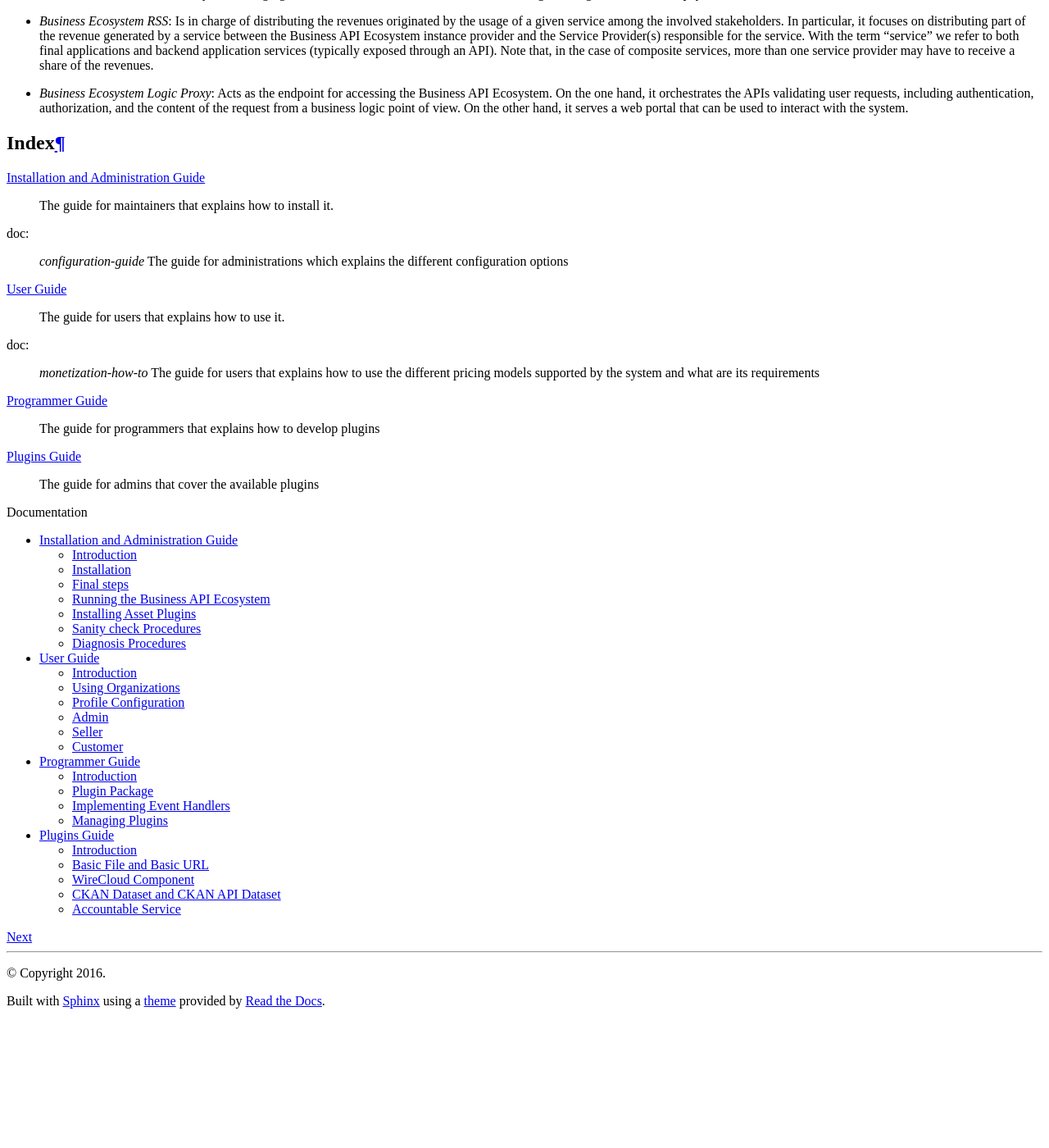
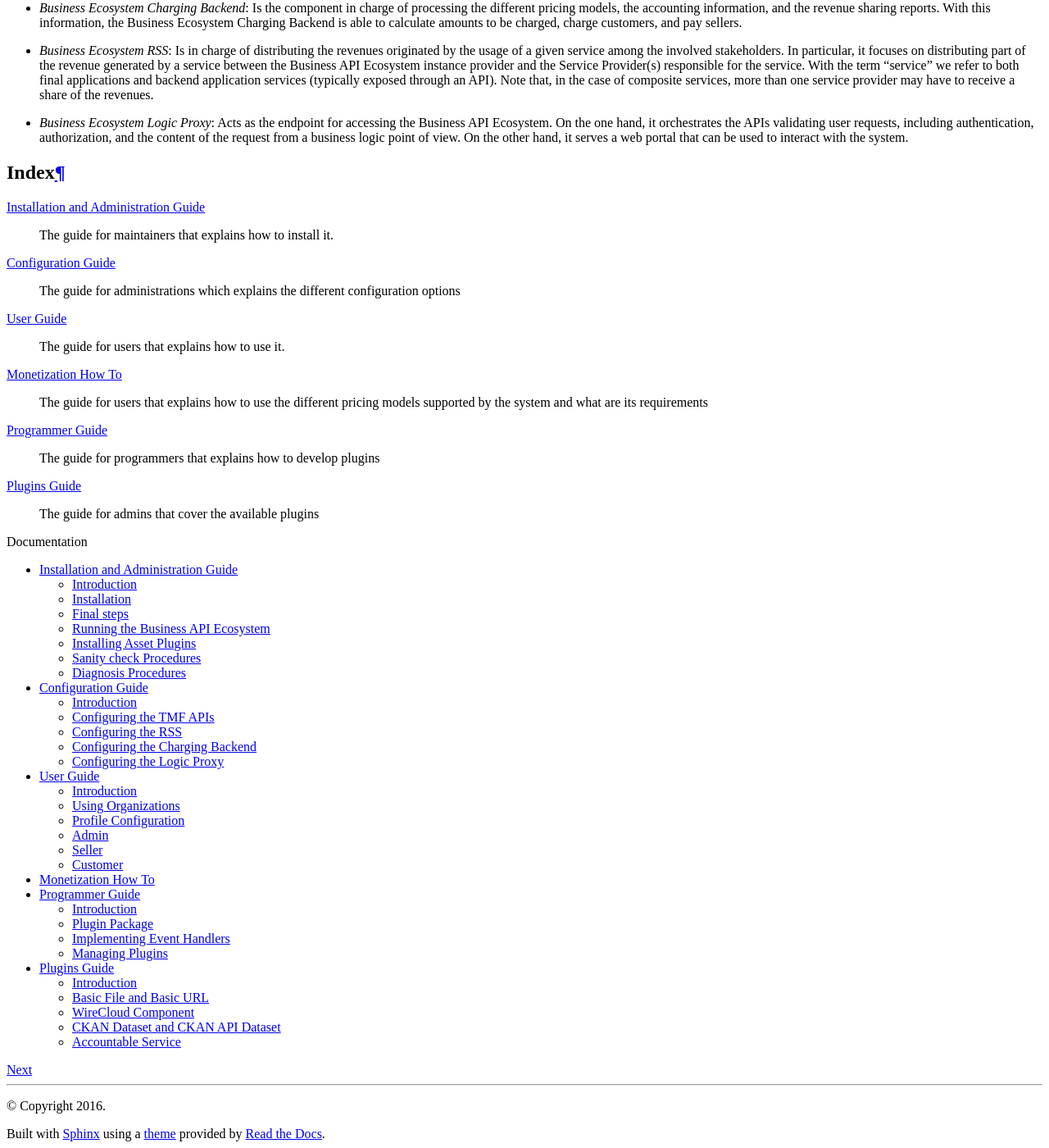
Before and after one commit to FIWARE-TMForum/Business-API-Ecosystem, a Sphinx documentation site: the page built from doc/index.rst, in a window 1280 px wide and 1400 px high, scrolled down 645 px. Shown: the whole window at 82% size. Built offline with Sphinx 7.4.7 and the Read the Docs theme 2.0.0, drawn with Linux system fonts in a browser that asks for light colours; comment, search, counter and statistics services are not loaded; before the commit the page ends 1883 px from its top, so only the background shows below that; some of the changed text lies outside the part shown.

Commit message:
Fix issues with non displayed guides

```diff
--- a/doc/index.rst
+++ b/doc/index.rst
@@ -27,13 +27,13 @@ Index
 :doc:`installation-administration-guide`
   The guide for maintainers that explains how to install it.
 
-:doc: `configuration-guide`
+:doc:`configuration-guide`
   The guide for administrations which explains the different configuration options
 
 :doc:`user-guide`
   The guide for users that explains how to use it.
 
-:doc: `monetization-how-to`
+:doc:`monetization-how-to`
   The guide for users that explains how to use the different pricing models supported by the system and what are its requirements
 
 :doc:`programmer-guide`
@@ -49,6 +49,8 @@ Index
     :caption: Documentation
 
     installation-administration-guide
+    configuration-guide
     user-guide
+    monetization-how-to
     programmer-guide
     plugins-guide
```
